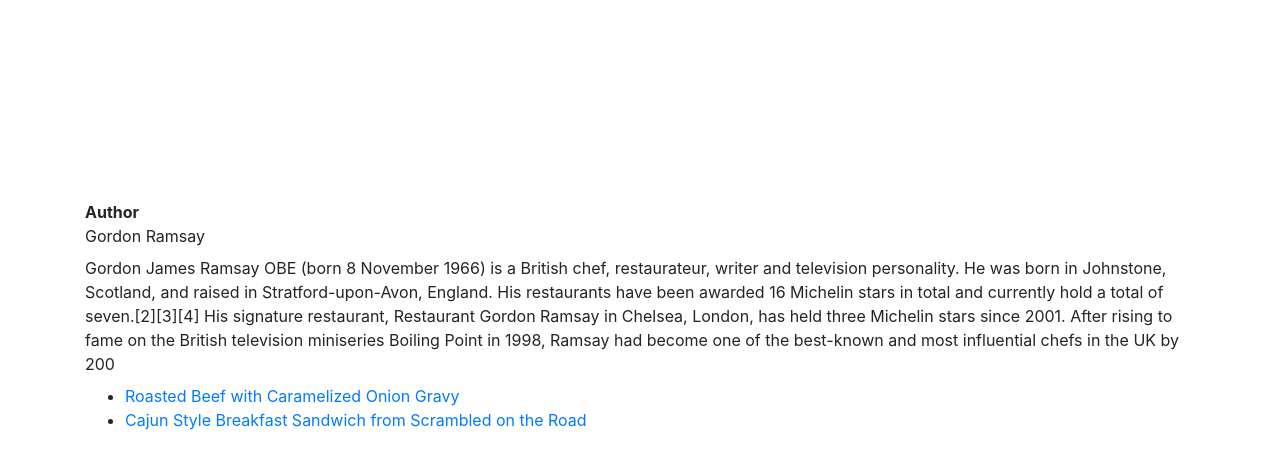
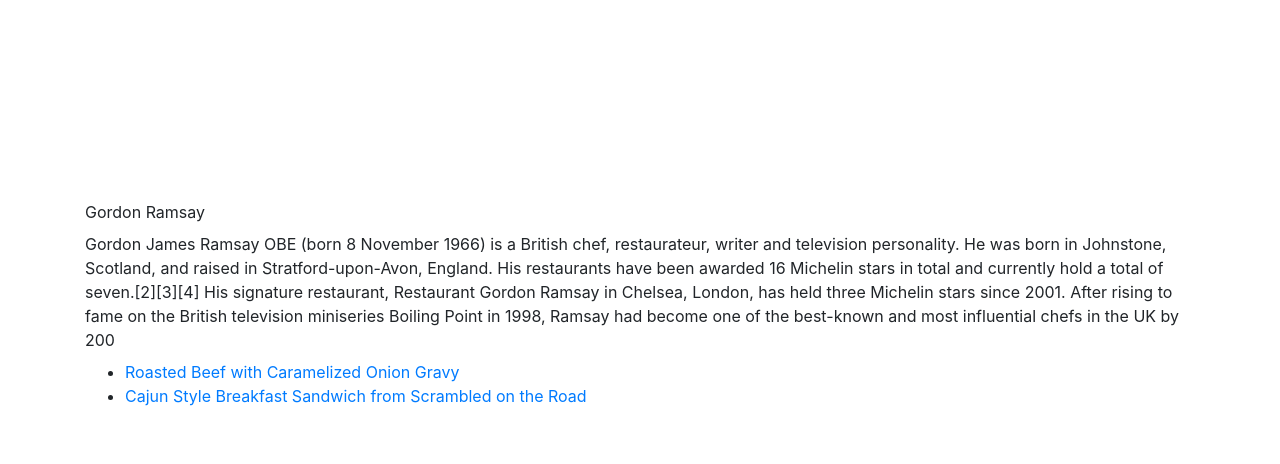
Before and after one commit to Albina93/recipebox, a Django app: page /author/1/ in a window 1280 px wide. Shown: the part 40-504 px from the top of the page. Run offline with Django 3.2, Linux system fonts and the light colour scheme; data comes from the database, SQL or seed files in the repository; some libraries are stand-ins or nearby versions.

Commit message:
adds more changes

```diff
--- a/recipes/templates/author.html
+++ b/recipes/templates/author.html
@@ -2,7 +2,6 @@
 
 {% block content %}
 <dl style="padding-top: 100px;">
-    <dt>Author</dt>
     <dd>{{author.name}}</dd>
     <dd>{{author.bio}}</dd>
     <ul>
--- a/recipes/views.py
+++ b/recipes/views.py
@@ -12,14 +12,16 @@
 
 def details(request, recipe_id):
     try:
-        recipe = Recipe.objects.filter(id=recipe_id).first()
-
+        recipe = Recipe.objects.get(id=recipe_id)
     except Recipe.DoesNotExist:
         raise(Http404)
     return render(request, 'details.html', {'recipe': recipe})
 
 
 def author(request, author_id):
-    author = Author.objects.filter(id=author_id).first()
-    recipes = Recipe.objects.filter(author=author_id)
+    try:
+        author = Author.objects.get(id=author_id)
+        recipes = Recipe.objects.filter(author=author_id)
+    except Author.DoesNotExist:
+        raise(Http404)
     return render(request, 'author.html', {'author': author, 'recipes': recipes})
```
